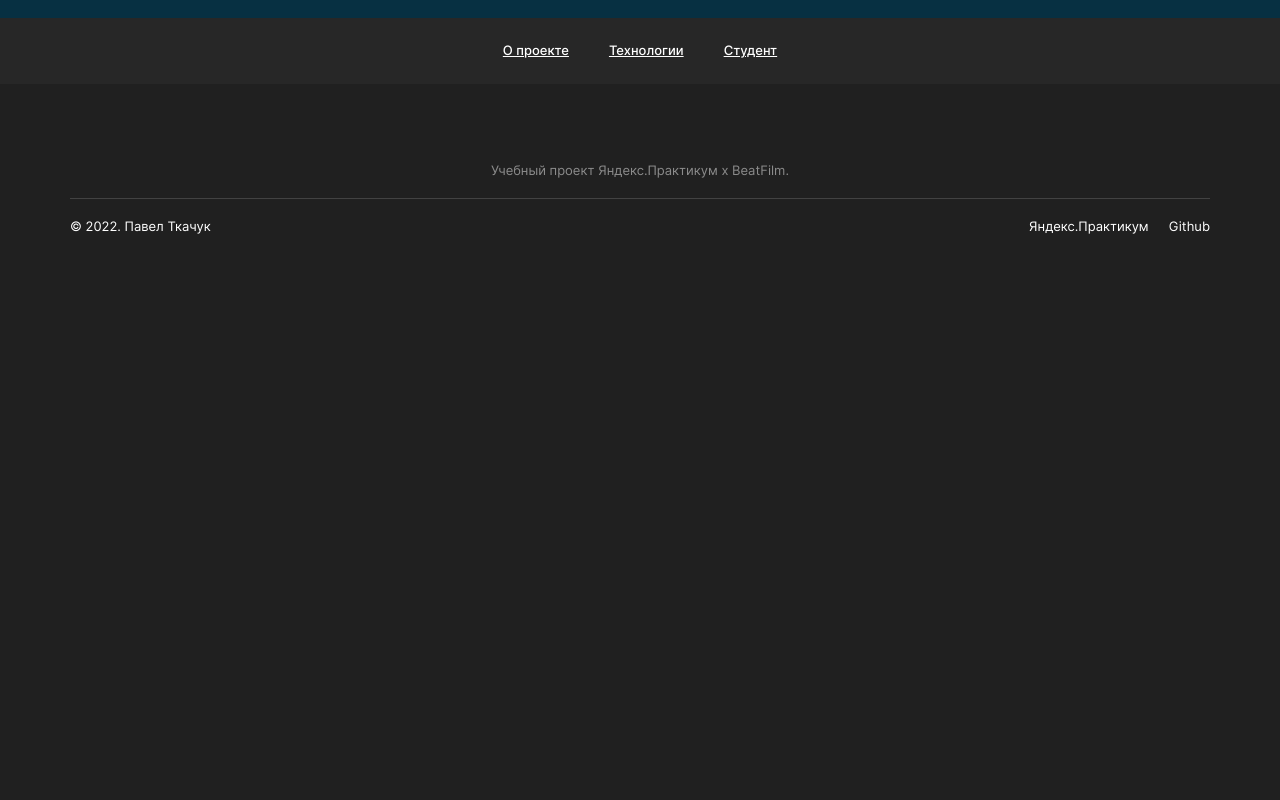
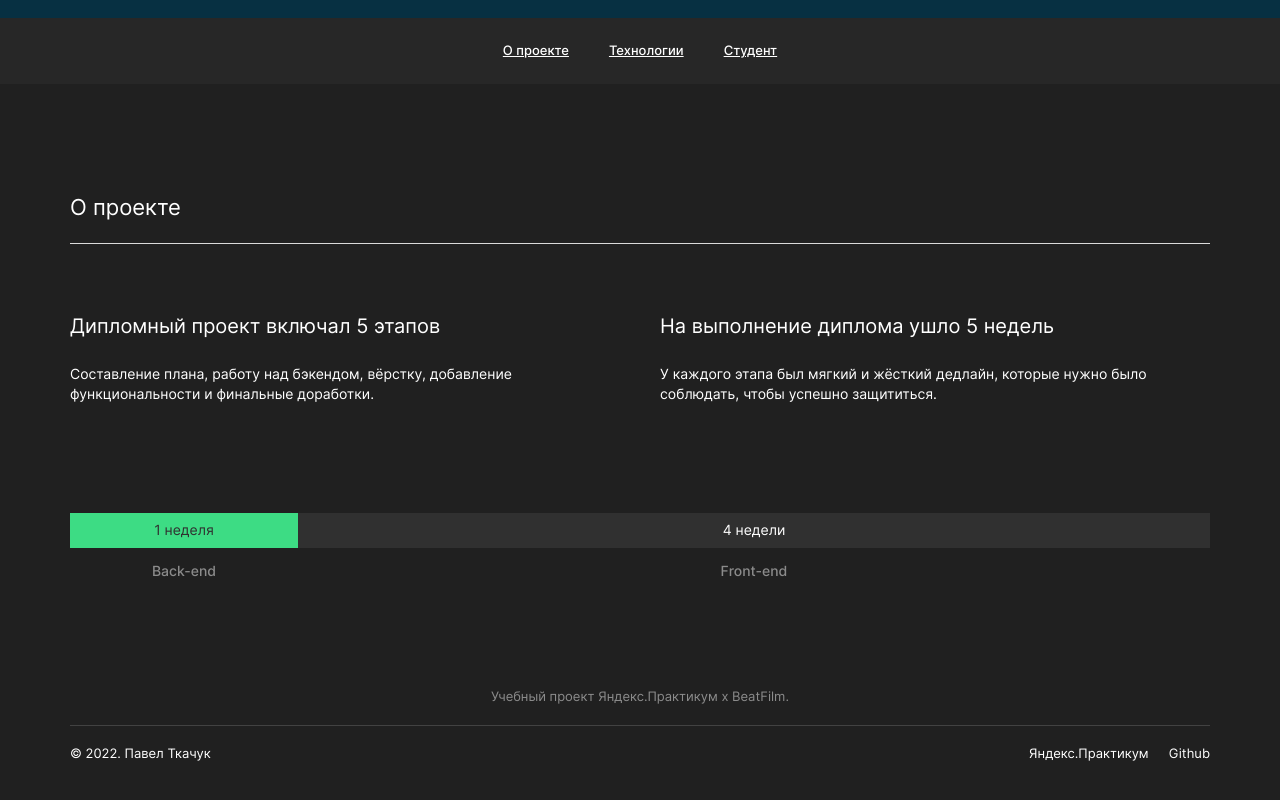
Before and after one commit to pstkachuk/movies-explorer-frontend, a React (Create React App) app: page / in a window 1280 px wide. Shown: the part 580-1380 px from the top of the page. Before the commit the page ends 855 px from the top, so only its background shows below. Built offline with nearby package versions, Linux system fonts and the light colour scheme.

Commit message:
сверстать AboutProject

```diff
--- a/src/components/AboutProject/AboutProject.css
+++ b/src/components/AboutProject/AboutProject.css
@@ -0,0 +1,71 @@
+.about-project{
+  max-width: calc(100% - 70px * 2);
+  margin: 0 auto;
+}
+
+.about-project__title {
+  font-style: normal;
+  font-weight: 400;
+  font-size: 22px;
+  line-height: 1.2;
+  margin: 0;
+  margin-top: 110px;
+  padding-bottom: 23px;
+  border-bottom: 1px solid #dadada;
+}
+
+.about-project__description {
+  margin-top: 70px;
+  margin-bottom: 110px;
+  display: grid;
+  grid-template-columns: 1fr 1fr;
+  grid-gap: 26px 40px;
+}
+
+.about-project__subtitle {
+  font-style: normal;
+  font-weight: 400;
+  font-size: 20px;
+  line-height: 1.2;
+  margin: 0;
+}
+
+.about-project__paragraph {
+  font-style: normal;
+  font-weight: 400;
+  font-size: 14px;
+  line-height: 1.4;
+  margin: 0;
+}
+
+.about-project__graph {
+  margin-bottom: 110px;
+  display: grid;
+  grid-template-columns: 20% 1fr;
+  text-align: center;
+  grid-row-gap: 14px;
+}
+
+.about-project__graph-title {
+  font-style: normal;
+  font-weight: 400;
+  font-size: 14px;
+  line-height: 1.2;
+  background-color: #303030;
+  padding-top: 9px;
+  padding-bottom: 9px;
+}
+
+.about-project__graph-title:first-of-type {
+  color: #303030;
+  background-color: #3DDC84;
+}
+
+.about-project__graph-subtitle {
+  font-style: normal;
+  font-weight: 500;
+  font-size: 14px;
+  line-height: 17px;
+  color: #8b8b8b;
+  margin: 0;
+}
--- a/src/components/AboutProject/AboutProject.js
+++ b/src/components/AboutProject/AboutProject.js
@@ -0,0 +1,32 @@
+import './AboutProject.css';
+
+function AboutProject() {
+
+  return (
+    <section className="about-project">
+
+      <h2 className="about-project__title">О проекте</h2>
+
+      <div className="about-project__description">
+        <h3 className="about-project__subtitle">Дипломный проект включал 5 этапов</h3>
+        <h3 className="about-project__subtitle">На выполнение диплома ушло 5 недель</h3>
+        <p className="about-project__paragraph">
+          Составление плана, работу над бэкендом, вёрстку, добавление функциональности и финальные доработки.
+        </p>
+        <p className="about-project__paragraph">
+          У каждого этапа был мягкий и жёсткий дедлайн, которые нужно было соблюдать, чтобы успешно защититься.
+        </p>
+      </div>
+
+      <div className="about-project__graph">
+        <div className="about-project__graph-title">1 неделя</div>
+        <div className="about-project__graph-title">4 недели</div>
+        <p className="about-project__graph-subtitle">Back-end</p>
+        <p className="about-project__graph-subtitle">Front-end</p>
+      </div>
+
+    </section>
+  )
+}
+
+export default AboutProject;
--- a/src/components/App/App.js
+++ b/src/components/App/App.js
@@ -1,9 +1,8 @@
 import { useState } from 'react';
 import './App.css';
 import Header from '../Header/Header';
+import Main from '../Main/Main';
 import Footer from '../Footer/Footer';
-import Promo from '../Promo/Promo';
-import NavTab from '../NavTab/NavTab';
 
 function App() {
   const [loggedIn, setLoggedIn] = useState(false);
@@ -11,8 +10,7 @@ function App() {
   return (
     <div className="page">
       <Header loggedIn={ loggedIn } />
-      <Promo />
-      <NavTab />
+      <Main />
       <Footer />
     </div>
   );
--- a/src/components/Main/Main.css
+++ b/src/components/Main/Main.css
@@ -0,0 +1,3 @@
+.main {
+  color: #fff;
+}
--- a/src/components/Main/Main.js
+++ b/src/components/Main/Main.js
@@ -0,0 +1,17 @@
+import  './Main.css';
+import Promo from '../Promo/Promo';
+import NavTab from '../NavTab/NavTab';
+import AboutProject from '../AboutProject/AboutProject';
+
+function Main() {
+
+  return(
+    <div className="main">
+      <Promo />
+      <NavTab />
+      <AboutProject />
+    </div>
+  )
+}
+
+export default Main;
--- a/src/components/NavTab/NavTab.css
+++ b/src/components/NavTab/NavTab.css
@@ -2,7 +2,6 @@
   background-color: #272727;
   padding-top: 25px;
   padding-bottom: 25px;
-
 }
 
 .navtab__links {
@@ -18,4 +17,9 @@
   font-weight: 500;
   font-size: 13px;
   line-height: 1.2;
+  transition: opacity .2s linear;
 }
+
+.navtab__link:hover {
+  opacity: .7;
+}
```
